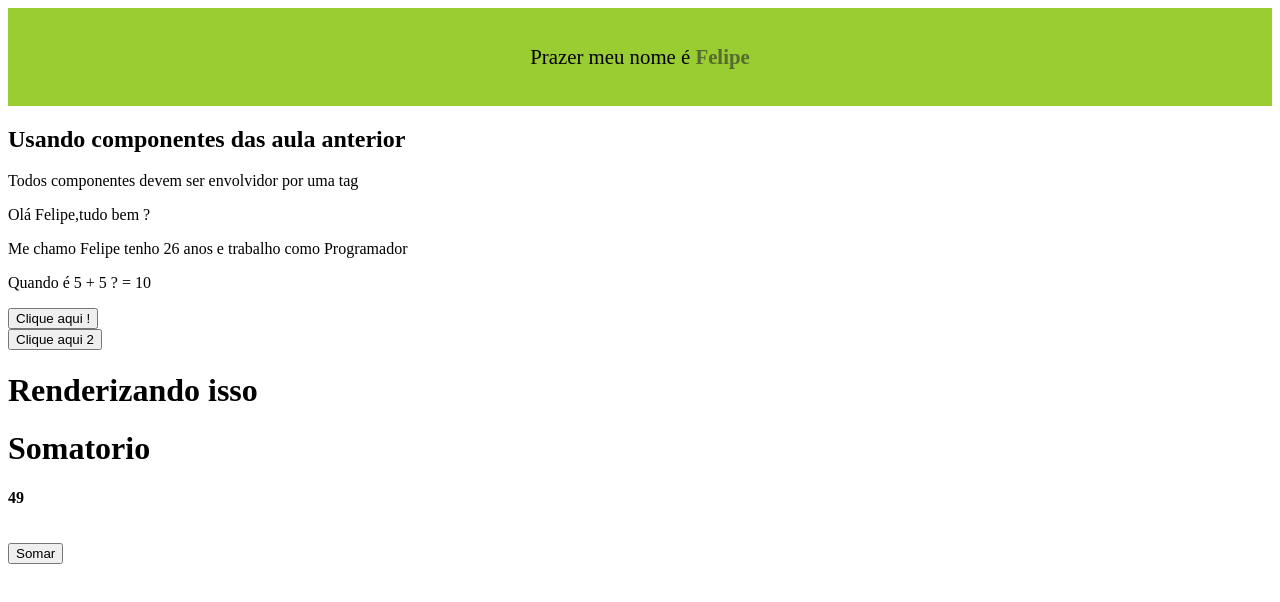
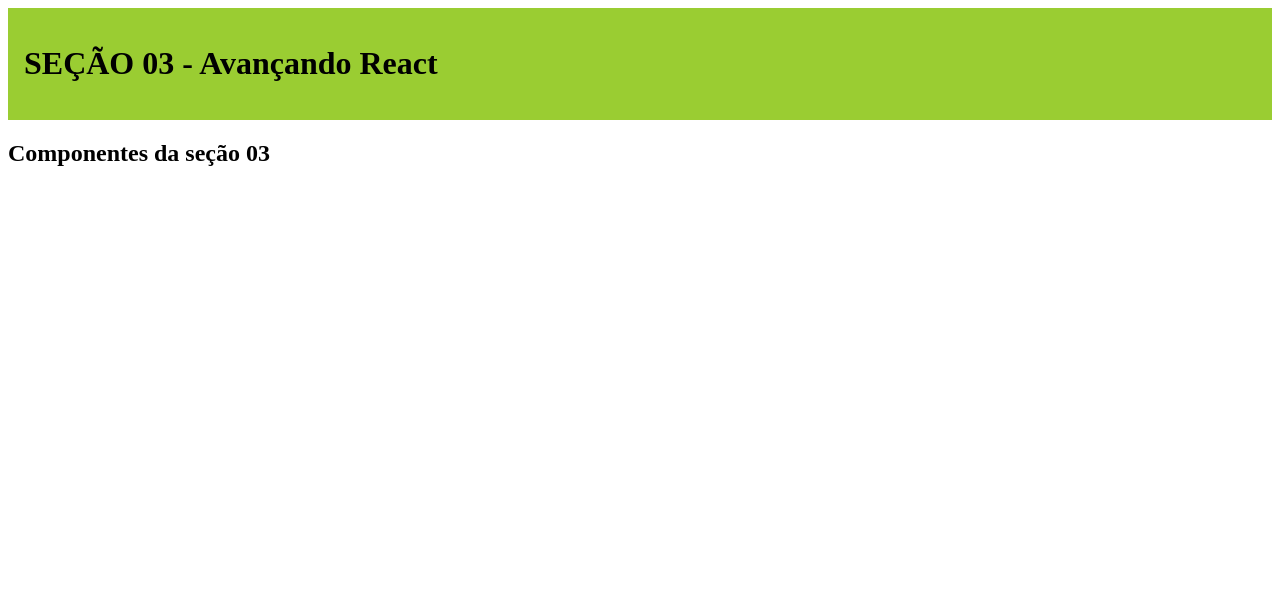
Before and after one commit to felipe-machado-front-end/react-hora-de-codar, a React (Vite) app: page / in a window 1280 px wide. Shown: the top 602 px of the page. Built offline with nearby package versions, Linux system fonts and the light colour scheme.

Commit message:
Limpando componentes usados para proxima seção

```diff
--- a/index.html
+++ b/index.html
@@ -5,7 +5,7 @@
   <meta charset="UTF-8" />
   <link rel="icon" type="image/svg+xml" href="/src/favicon.svg" />
   <meta name="viewport" content="width=device-width, initial-scale=1.0" />
-  <title>EXERCICIO 01 - Qual meu nome ?</title>
+  <title>Curso React - Hora de codar</title>
 </head>
 
 <body>
--- a/src/App.jsx
+++ b/src/App.jsx
@@ -2,13 +2,9 @@
 import "./App.css";
 
 const App = () => {
-  let meuNome = "Felipe";
-
   return (
     <div className="nome-destaque">
-      <p>
-        Prazer meu nome é <strong>{meuNome}</strong>
-      </p>
+      <h1>SEÇÃO 03 - Avançando React </h1>
     </div>
   );
 };
--- /dev/null
+++ b/src/components/2-avancando-react/UseComponents2.jsx
@@ -0,0 +1,9 @@
+import React from "react";
+
+export const UseComponents2 = () => {
+  return (
+    <div>
+      <h2>Componentes da seção 03 </h2>
+    </div>
+  );
+};
--- a/src/main.jsx
+++ b/src/main.jsx
@@ -4,11 +4,12 @@
 import App from "./App";
 import TemplateExpression from "./components/1-fundamentos/TemplateExpression";
 import UseComponents from "./components/1-fundamentos/UseComponents";
+import { UseComponents2 } from "./components/2-avancando-react/UseComponents2";
 
 ReactDOM.render(
   <React.StrictMode>
     <App />
-    <UseComponents />
+    <UseComponents2 />
   </React.StrictMode>,
   document.getElementById("root")
 );
```
